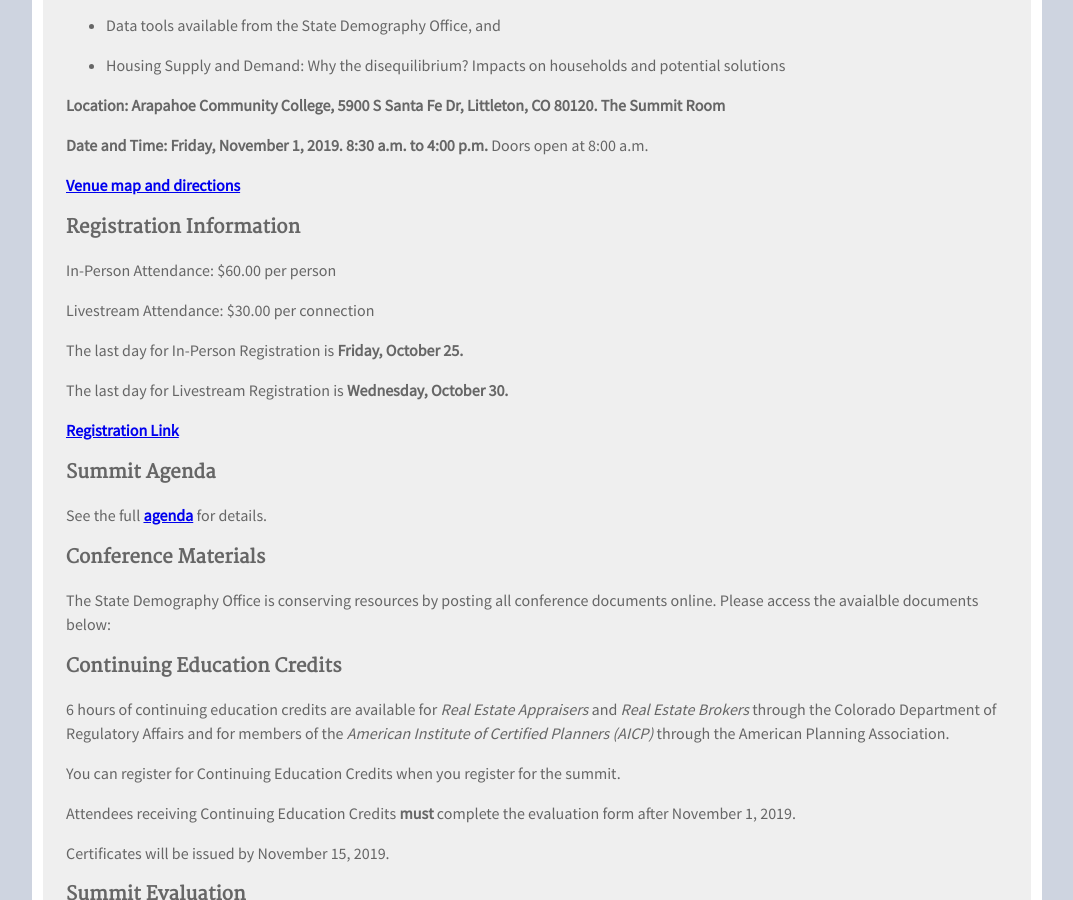
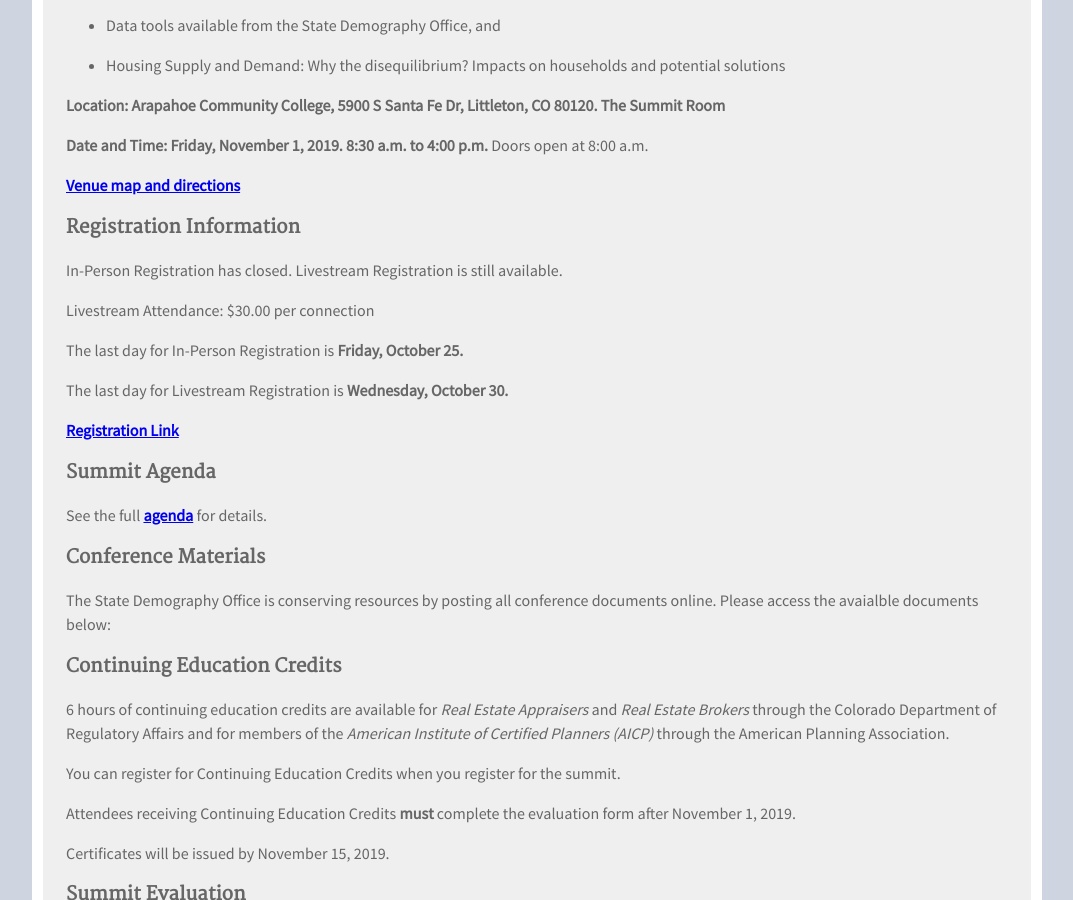
Before and after one commit to TBleess/Website_New, a Jekyll site: the page built from pages/9_Not_in_Menu/demography_summit_2019.md, in a window 1280 px wide and 900 px high, scrolled down 1431 px. Shown: the whole window, without its empty margins (103-1176 px from the left). Built offline with Jekyll 4.4.1, drawn with Linux system fonts in a browser that asks for light colours.

Commit message:
Update demography_summit_2019.md

```diff
--- a/pages/9_Not_in_Menu/demography_summit_2019.md
+++ b/pages/9_Not_in_Menu/demography_summit_2019.md
@@ -36,7 +36,7 @@ Agenda Topics
 
 ### Registration Information
 
-In-Person Attendance:  $60.00 per person
+In-Person Registration has closed. Livestream Registration is still available.
 
 Livestream Attendance: $30.00 per connection
 
```
